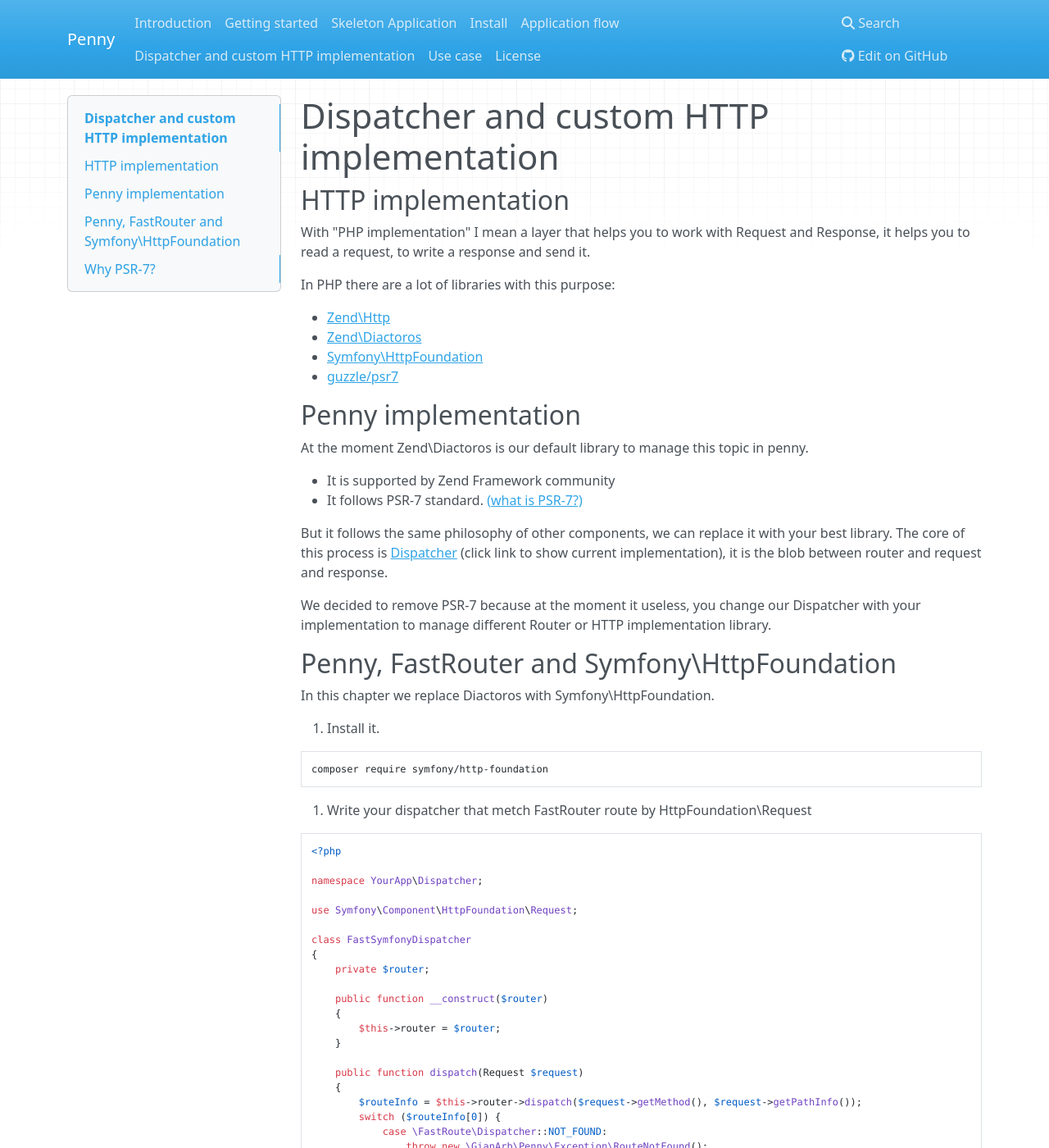
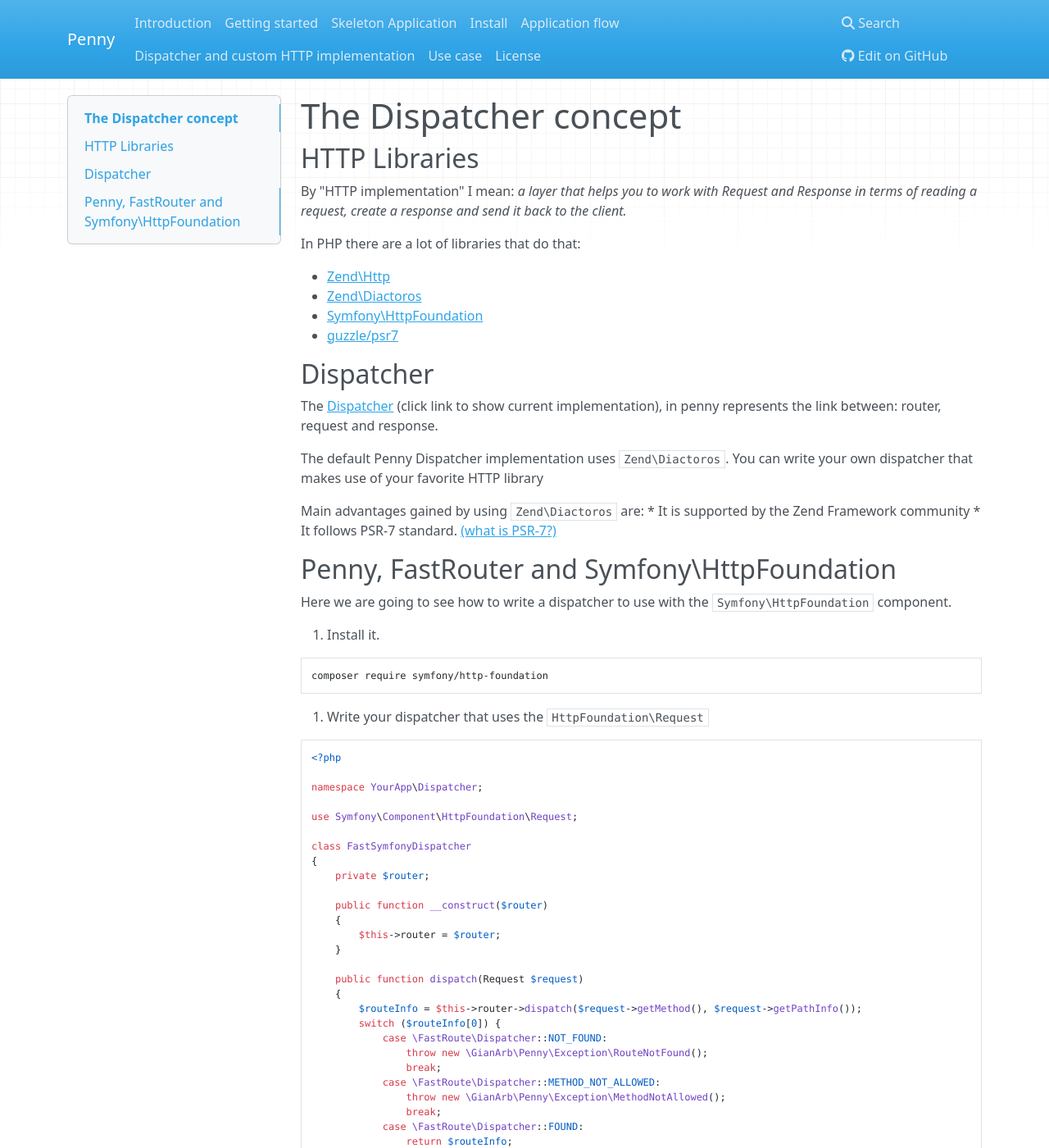
Before and after one commit to pennyphp/penny, an MkDocs documentation site: the page built from docs/dispatcher-and-custum-http-implementation.md, in a window 1280 px wide and 1400 px high. Shown: the whole window at 82% size. Built offline with MkDocs 1.6.1, drawn with Linux system fonts in a browser that asks for light colours; nearby versions of some CDN libraries; old or Windows-style settings are respelled for this version of MkDocs; some of the changed text lies outside the part shown.

Commit message:
Some review

````diff
--- a/docs/dispatcher-and-custum-http-implementation.md
+++ b/docs/dispatcher-and-custum-http-implementation.md
@@ -1,31 +1,29 @@
-# Dispatcher and custom HTTP implementation
+# The Dispatcher concept
 
-## HTTP implementation
-With "PHP implementation" I mean a layer that helps you to work with Request and Response, it helps you to read a request, to write a response and
-send it.
+## HTTP Libraries
 
-In PHP there are a lot of libraries with this purpose:
+By "HTTP implementation" I mean: *a layer that helps you to work with Request and Response in terms of reading a request, create a response and send it back to the client.*
+
+In PHP there are a lot of libraries that do that:
 
 * [Zend\Http](https://github.com/zendframework/zend-http)
 * [Zend\Diactoros](https://github.com/zendframework/zend-diactoros)
 * [Symfony\HttpFoundation](https://github.com/symfony/HttpFoundation)
 * [guzzle/psr7](https://github.com/guzzle/psr7)
 
-## Penny implementation
+## Dispatcher
 
-At the moment Zend\Diactoros is our default library to manage this topic in penny.
+The [Dispatcher](https://github.com/gianarb/penny/blob/master/src/Dispatcher.php) (click link to show current implementation), in penny represents the link between: router,
+request and response.
 
-* It is supported by Zend Framework community
+The default Penny Dispatcher implementation uses `Zend\Diactoros`. You can write your own dispatcher that makes use of your favorite HTTP library
+
+Main advantages gained by using `Zend\Diactoros` are:
+* It is supported by the Zend Framework community
 * It follows PSR-7 standard. [(what is PSR-7?)](http://www.php-fig.org/psr/psr-7/)
 
-But it follows the same philosophy of other components, we can replace it with your best library.
-The core of this process is [Dispatcher](https://github.com/gianarb/penny/blob/master/src/Dispatcher.php) (click link to show current implementation), it is the blob between router and
-request and response.
-
-We decided to remove PSR-7 because at the moment it useless, you change our Dispatcher with your implementation to manage different Router or HTTP implementation library.
-
 ## Penny, FastRouter and Symfony\HttpFoundation
-In this chapter we replace Diactoros with Symfony\HttpFoundation.
+Here we are going to see how to write a dispatcher to use with the `Symfony\HttpFoundation` component.
 
 1. Install it.
 
@@ -33,7 +31,8 @@ In this chapter we replace Diactoros with Symfony\HttpFoundation.
 composer require symfony/http-foundation
 ```
 
-2. Write your dispatcher that metch FastRouter route by HttpFoundation\Request
+2. Write your dispatcher that uses the `HttpFoundation\Request`
+
 ```php
 <?php
 
@@ -86,10 +86,4 @@ $this->app->getContainer()->set("dispatcher", $dispatcher);
 $this->app->run($request, $response);
 ```
 
-Now your application works with Symfony\HttpFoundation library.
-
-## Why PSR-7?
-PSR-7 is a standard promotes by [php-fig](http://www.php-fig.org) groups. This solution was developed
-from a strong team of developers that rapresenting most important PHP projects, this standard wants to be
-a common layer to increase interoperability between different libraries and framework, we promote it because
-it is a good common started point to build interoperable applications.
+Now your application runs using the  `Symfony\HttpFoundation` instead of `Zend\Diactoros`.
````
Also changed, not shown: other parts of docs/dispatcher-and-custum-http-implementation.md (+2 -1 lines).
